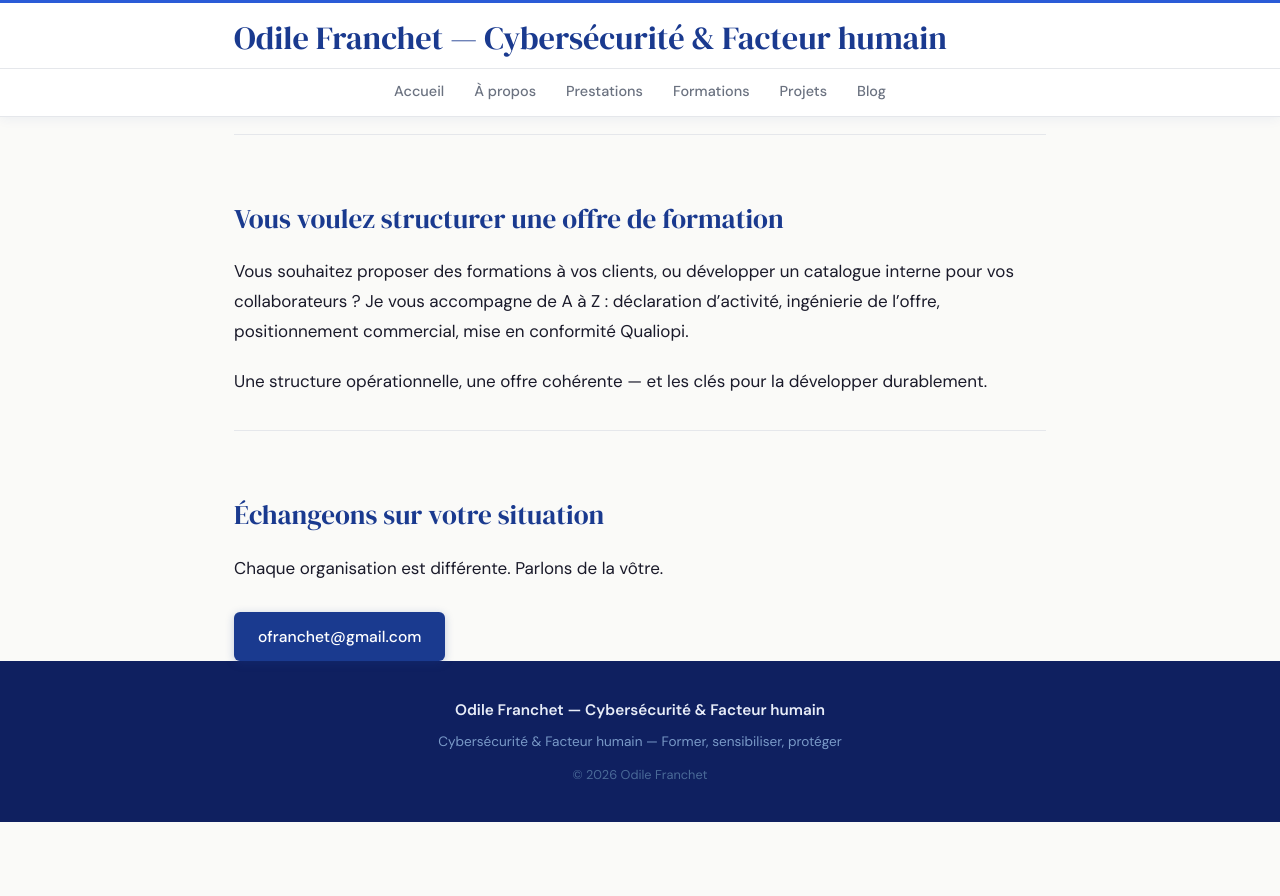
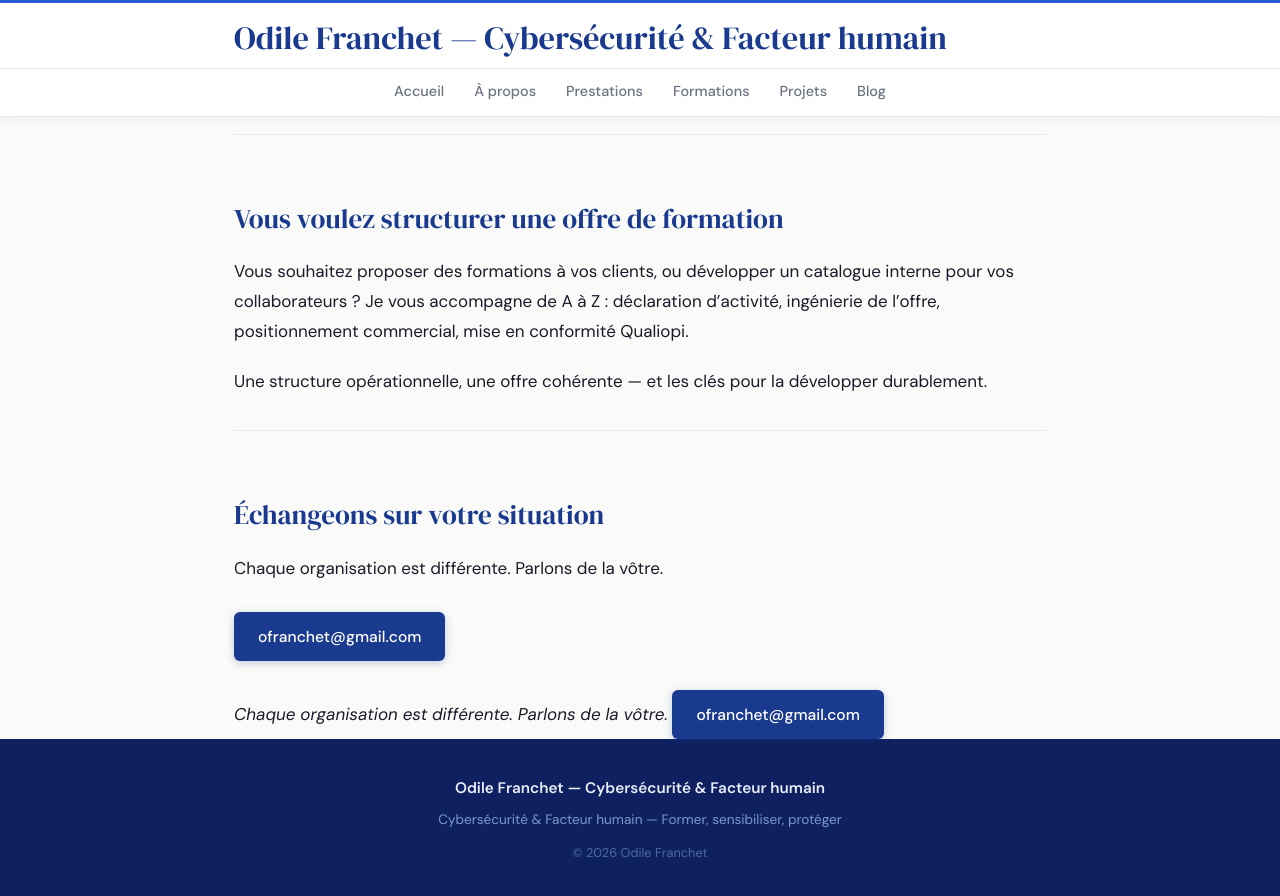
Before and after one commit to ofranchet73/ofranchet73.github.io, a Jekyll site: the page built from index.md, in a window 1280 px wide and 900 px high, scrolled down 1363 px. Shown: the top 896 px of the window. Built offline with Jekyll 4.4.1, drawn with Linux system fonts in a browser that asks for light colours; before the commit the page ends 2185 px from its top, so only the background shows below that.

Commit message:
Update home.html

```diff
--- a/_layouts/home.html
+++ b/_layouts/home.html
@@ -19,4 +19,8 @@ layout: default
 
 <div class="home-sections">
   {{ content }}
+  <div class="cta-inline">
+    <em>Chaque organisation est différente. Parlons de la vôtre.</em>
+    <a href="mailto:ofranchet@gmail.com" class="btn-email">ofranchet@gmail.com</a>
+  </div>
 </div>
```
